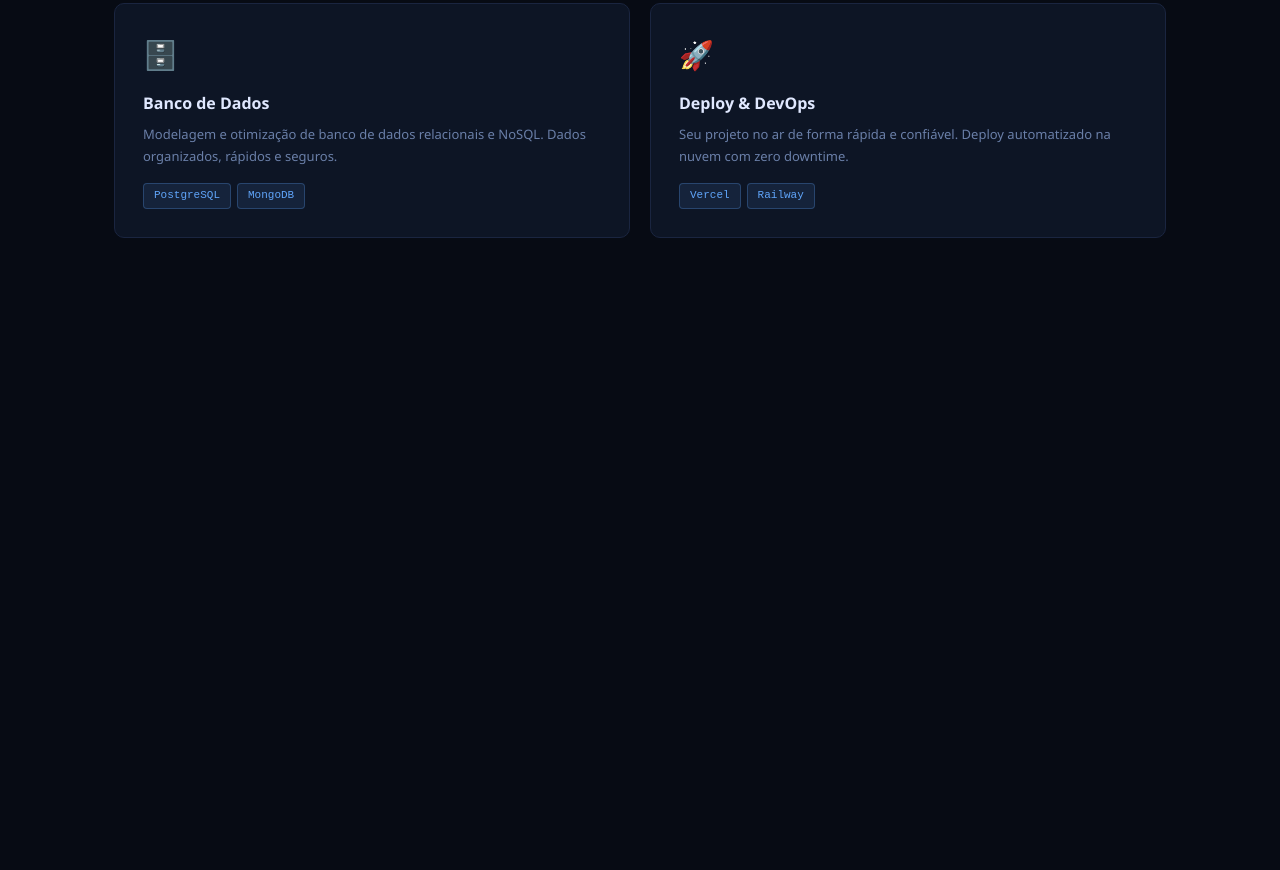
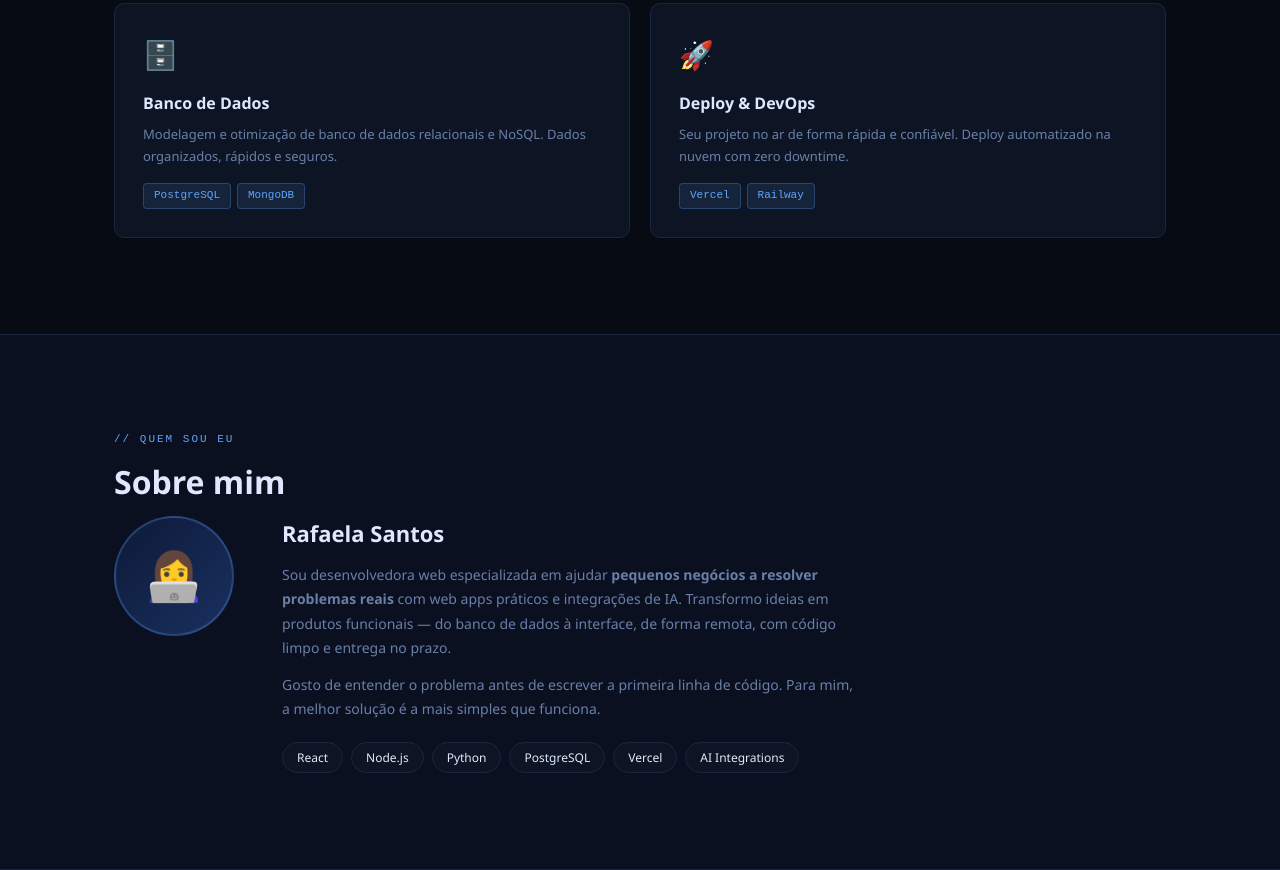
Before and after one commit to rafaelasantosfeitosa/Landing-page, a plain HTML site: page index.html in a window 1280 px wide. Shown: the part 1234-2104 px from the top of the page. Before the commit the page ends 1568 px from the top, so only its background shows below. Drawn offline with nearby package versions, Linux system fonts and the light colour scheme.

Commit message:
feat: add about section

```diff
--- a/index.html
+++ b/index.html
@@ -101,6 +101,32 @@
       </div>
     </div>
   </section>
+  <section id="about" class="about">
+    <div class="container">
+      <span class="section-label">// quem sou eu</span>
+      <h2 class="section-title">Sobre mim</h2>
+      <div class="about__inner">
+        <div class="about__avatar" aria-label="Avatar">👩‍💻</div>
+        <div class="about__content animate-on-scroll">
+          <h3 class="about__name">Rafaela Santos</h3>
+          <p class="about__bio">
+            Sou desenvolvedora web especializada em ajudar <strong>pequenos negócios a resolver problemas reais</strong> com web apps práticos e integrações de IA. Transformo ideias em produtos funcionais — do banco de dados à interface, de forma remota, com código limpo e entrega no prazo.
+          </p>
+          <p class="about__bio" style="margin-top: 12px;">
+            Gosto de entender o problema antes de escrever a primeira linha de código. Para mim, a melhor solução é a mais simples que funciona.
+          </p>
+          <div class="about__skills">
+            <span class="skill-pill">React</span>
+            <span class="skill-pill">Node.js</span>
+            <span class="skill-pill">Python</span>
+            <span class="skill-pill">PostgreSQL</span>
+            <span class="skill-pill">Vercel</span>
+            <span class="skill-pill">AI Integrations</span>
+          </div>
+        </div>
+      </div>
+    </div>
+  </section>
   <script type="text/javascript" src="https://cdn.jsdelivr.net/npm/@emailjs/browser@4/dist/email.min.js"></script>
   <script src="js/main.js"></script>
 </body>
--- a/styles/main.css
+++ b/styles/main.css
@@ -302,3 +302,59 @@ button { cursor: pointer; font-family: var(--font); }
   border-radius: 4px;
   font-family: var(--font-mono);
 }
+
+/* ── About ── */
+.about {
+  background: var(--bg2);
+  padding: 96px 0;
+  border-top: 1px solid var(--border);
+  border-bottom: 1px solid var(--border);
+}
+
+.about__inner {
+  display: flex;
+  gap: 48px;
+  align-items: flex-start;
+}
+
+.about__avatar {
+  width: 120px;
+  height: 120px;
+  border-radius: 50%;
+  background: linear-gradient(135deg, #0d1a38, #1a3060);
+  border: 2px solid var(--accent-border);
+  flex-shrink: 0;
+  display: flex;
+  align-items: center;
+  justify-content: center;
+  font-size: 48px;
+}
+
+.about__name {
+  font-size: 22px;
+  font-weight: 700;
+  margin-bottom: 12px;
+}
+
+.about__bio {
+  font-size: 14px;
+  color: var(--muted);
+  line-height: 1.75;
+  max-width: 580px;
+}
+
+.about__skills {
+  display: flex;
+  flex-wrap: wrap;
+  gap: 8px;
+  margin-top: 20px;
+}
+
+.skill-pill {
+  background: var(--bg-card);
+  border: 1px solid var(--border);
+  color: var(--text);
+  font-size: 12px;
+  padding: 5px 14px;
+  border-radius: 20px;
+}
```
